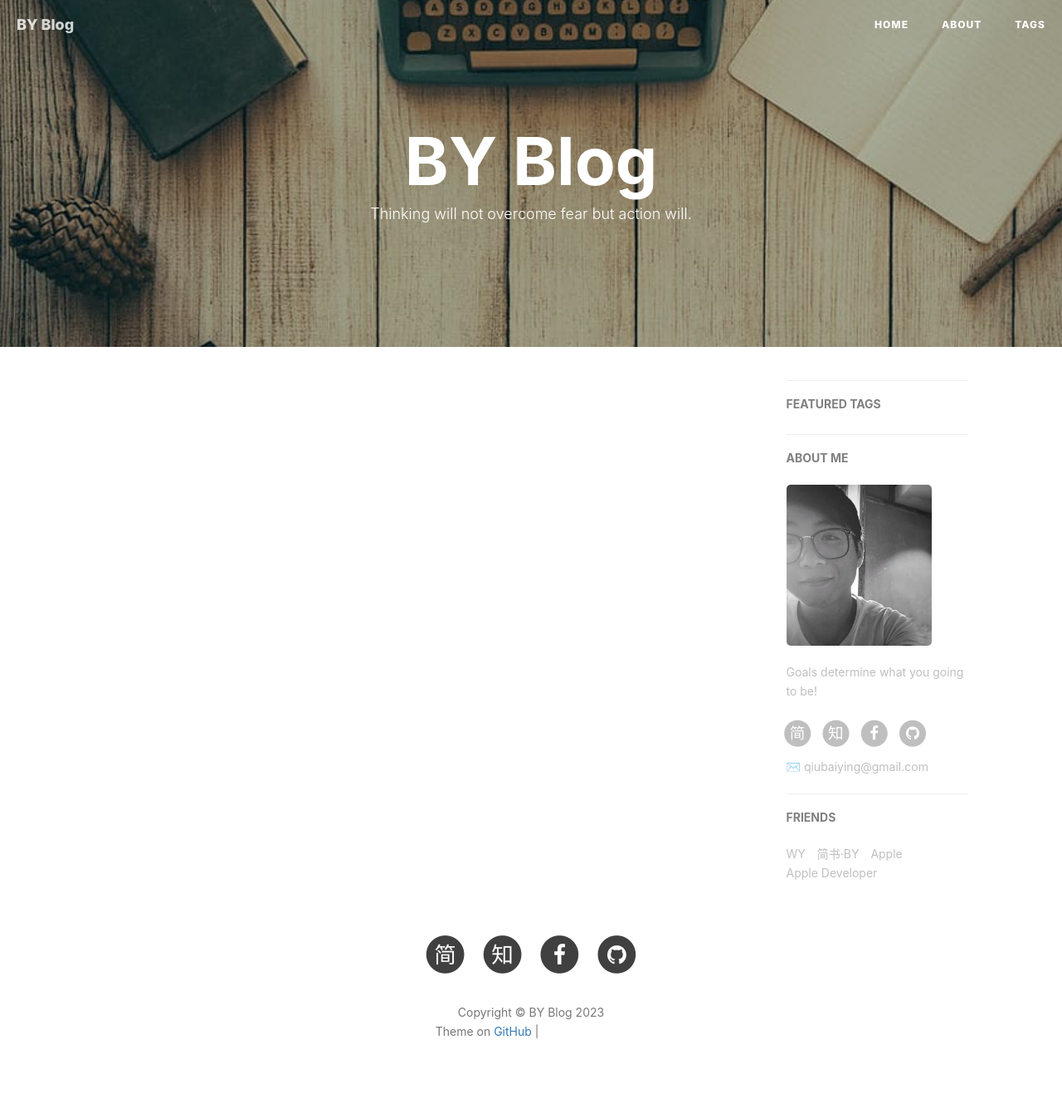
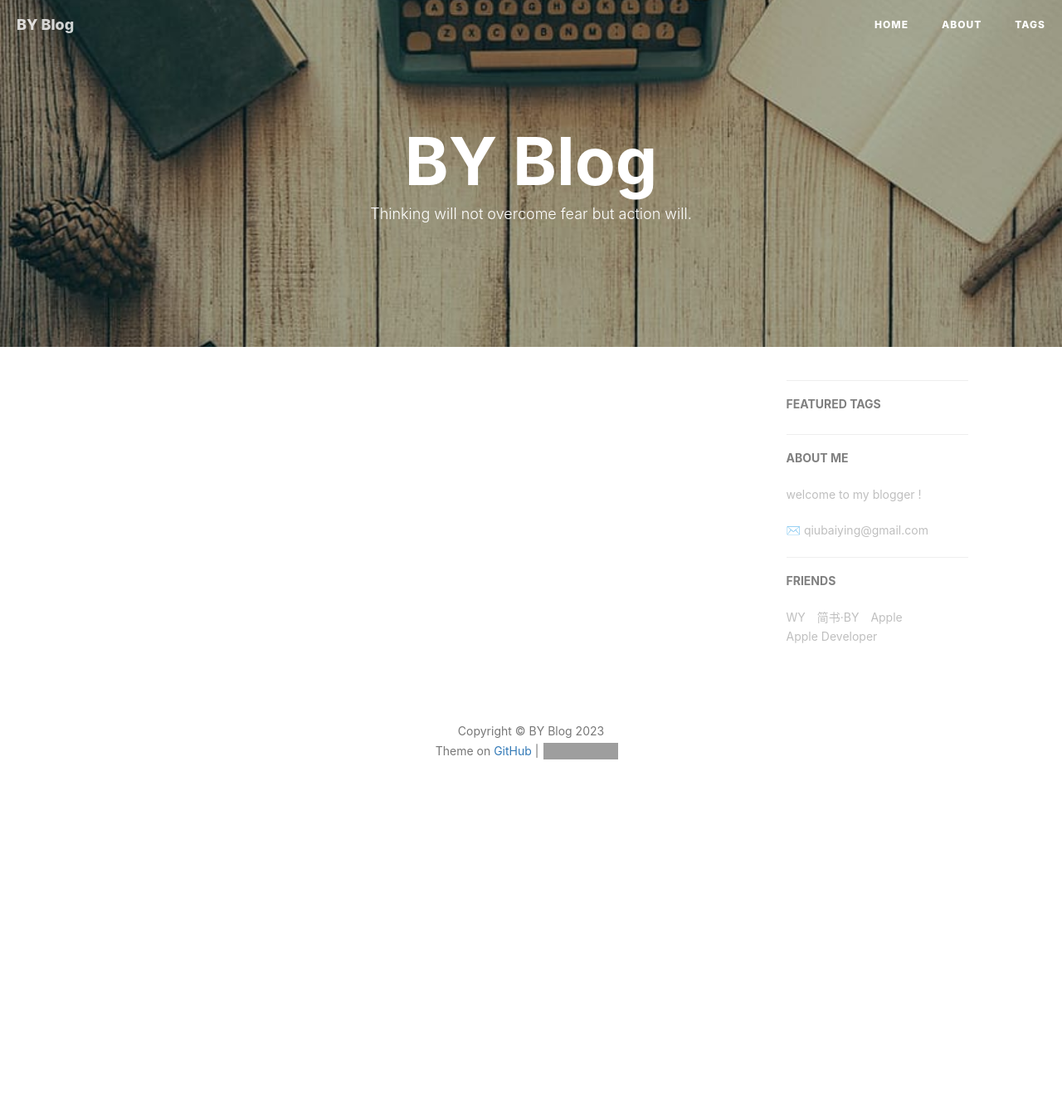
Before and after one commit to akuri-cyber/akuri-cyper.github.io, a Jekyll site: the page built from index.html, in a window 1280 px wide. Shown: the whole page at 83% size. Built offline with Jekyll 4.4.1, drawn with Linux system fonts in a browser that asks for light colours; nearby versions of some CDN libraries; the list of posts is cut into pages by our own code; comment, search, counter and statistics services are not loaded; after the commit the page ends 1009 px from its top, so only the background shows below that; part of the change alters nothing that is shown; grey boxes are pictures that could not be loaded.

Commit message:
Update _config.yml

```diff
--- a/_config.yml
+++ b/_config.yml
@@ -1,28 +1,28 @@
 # Site settings
 title: BY Blog
-SEOTitle: 柏荧的博客 | BY Blog
+SEOTitle:  BY Blog
 header-img: img/post-bg-desk.jpg
 email: qiubaiying@gmail.com
 description: "Every failure is leading towards success."
-keyword: "BY, BY Blog, 柏荧的博客, qiubaiying, 邱柏荧, iOS, Apple, iPhone"
+keyword: "BY, BY Bl, qiubaiying,, iOS, Apple, iPhone"
 url: "http://qiubaiying.github.io"          # your host, for absolute URL
 baseurl: ""      # for example, '/blog' if your blog hosted on 'host/blog'
 github_repo: "https://github.com/qiubaiying/qiubaiying.github.io.git" # you code repository
 
 # Sidebar settings
 sidebar: true                           # whether or not using Sidebar.
-sidebar-about-description: "Goals determine what you going to be!"
-sidebar-avatar: /img/about-BY-gentle.jpg      # use absolute URL, seeing it's used in both `/` and `/about/`
+sidebar-about-description: " welcome  to  my blogger !"
+#sidebar-avatar:       # use absolute URL, seeing it's used in both `/` and `/about/`
 
 
 
 # SNS settings
 RSS: false
 # weibo_username:     qiubaiying
-zhihu_username:     qiubaiying
-github_username:    qiubaiying
-facebook_username:  baiying.qiu.7
-jianshu_username:   e71990ada2fd
+# zhihu_username:     qiubaiying
+# github_username:    qiubaiying
+# facebook_username:  baiying.qiu.7
+# jianshu_username:   e71990ada2fd
 #twitter_username:   qiubaiying
 
 
```
